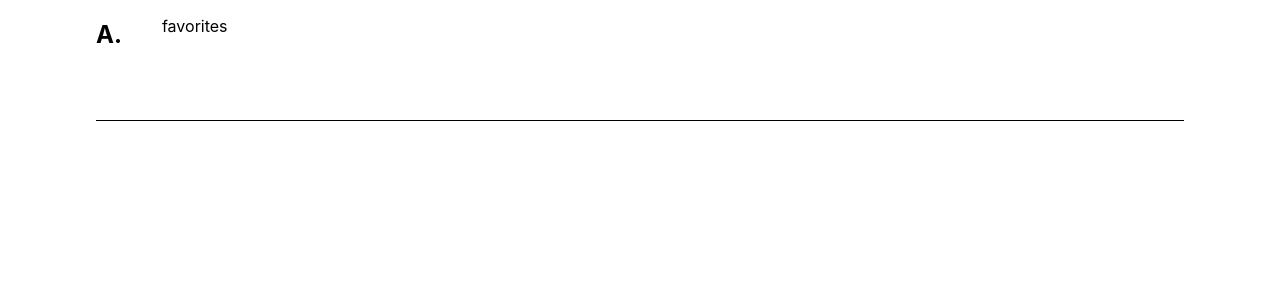
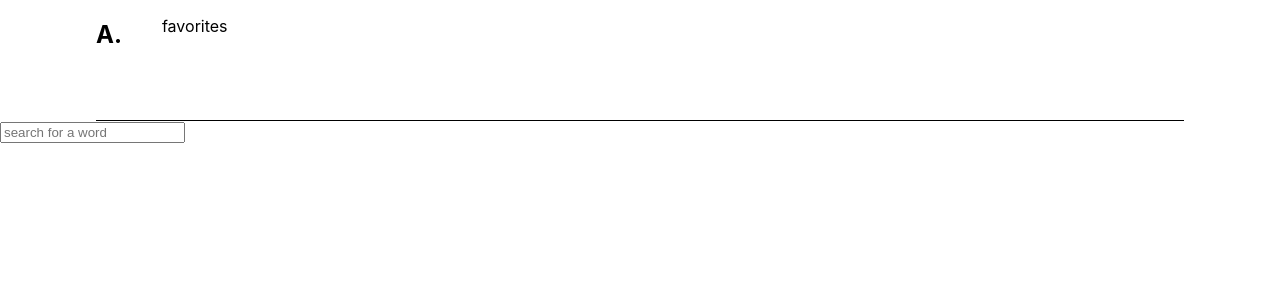
Before and after one commit to michannstoner/articulate, a React (Create React App) app: page / in a window 1280 px wide. Shown: the top 300 px of the page. Built offline with nearby package versions, Linux system fonts and the light colour scheme.

Commit message:
Import and render Form

```diff
--- a/src/components/App/App.js
+++ b/src/components/App/App.js
@@ -1,4 +1,5 @@
 import './App.css'
+import Form from '../Form/Form'
 import Nav from '../Nav/Nav'
 import React, { Component } from 'react'
 
@@ -14,6 +15,7 @@ class App extends Component {
     return (
       <main className='main'>
         <Nav />
+        <Form />
       </main>
     )
   }
```
